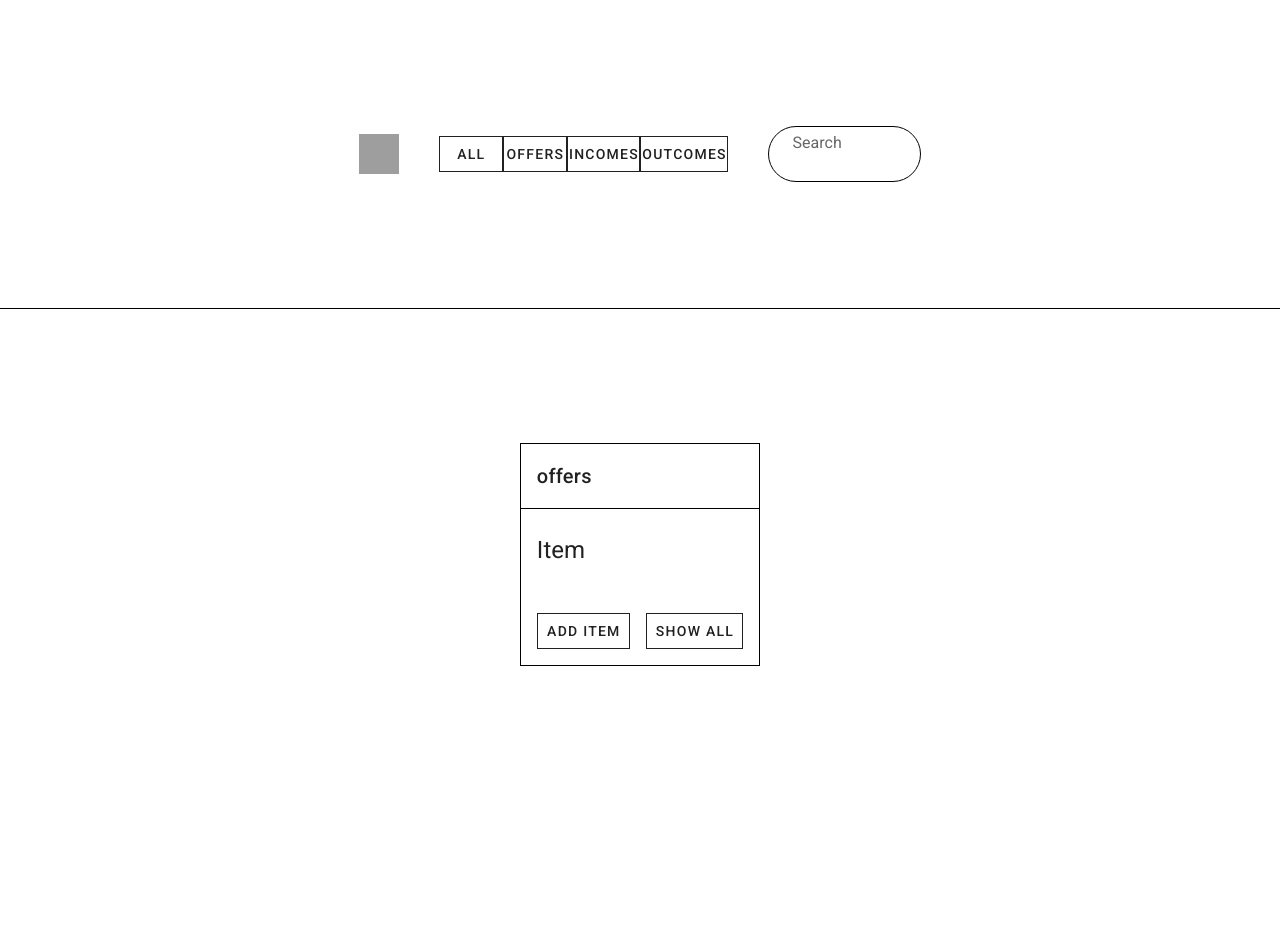
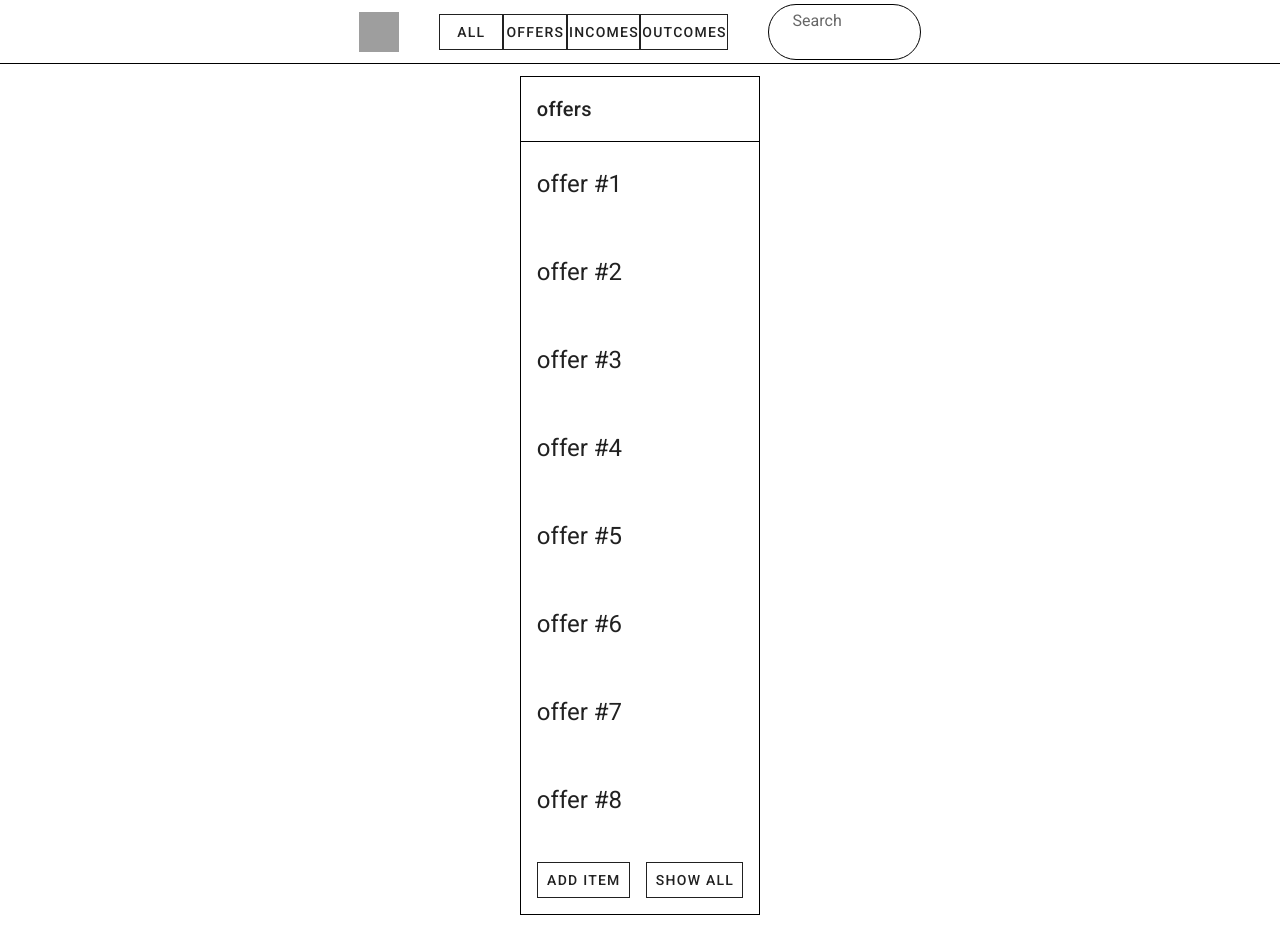
Before and after one commit to bax-uva/code-task, a Vue app: page / in a window 1280 px wide. Both pictures are taken after a click on the button "OFFERS". Before the commit the page ends 800 px from the top, so only its background shows below. Built offline with nearby package versions, Linux system fonts and the light colour scheme; grey boxes are pictures that could not be loaded.

Commit message:
component name corrected, ListItem rendering data from json

```diff
--- a/src/App.vue
+++ b/src/App.vue
@@ -1,22 +1,14 @@
 <template>
   <v-app>
-    <Header :items="items" @category-filter="updateCategory" />
+    <Header :categories="categories" @category-filter="updateCategory" />
     <v-content class="d-flex align-center">
       <v-container class="d-flex justify-space-around align-center">
-        <Transactions v-show="chosenFilter == 'offers'" :category="'offers'" />
         <Transactions
-          v-show="chosenFilter == 'incomes'"
-          :category="'incomes'"
-        />
-        <Transactions
-          v-show="chosenFilter == 'outcomes'"
-          :category="'outcomes'"
-        />
-        <Transactions
-          v-show="chosenFilter == 'all'"
+          v-show="chosenFilter == category"
           v-bind:key="category"
           v-for="category in categories"
           :category="category"
+          :items="items"
         />
       </v-container>
     </v-content>
@@ -38,13 +30,21 @@ export default {
     return {
       items,
       chosenFilter: " ",
-      categories: ["offers", "incomes", "outcomes"]
+      categories: []
     };
   },
   methods: {
+    extractCategories() {
+      this.categories = items
+        .map(a => a.category)
+        .filter((a, b, c) => c.indexOf(a) == b);
+    },
     updateCategory(currCategory) {
       this.chosenFilter = currCategory;
     }
+  },
+  created() {
+    this.extractCategories();
   }
 };
 </script>
--- a/src/components/Header.vue
+++ b/src/components/Header.vue
@@ -13,7 +13,7 @@
     <v-container class="filter-menu d-flex justify-center pa-0">
       <FilterButton :title="'all'" />
       <FilterButton
-        v-for="category in extractedCategories"
+        v-for="category in categories"
         v-bind:key="category"
         :title="category"
         @category-clicked="updateCategory(category)"
@@ -32,14 +32,7 @@ export default {
     FilterButton,
     Search
   },
-  props: ["items"],
-  computed: {
-    extractedCategories() {
-      return this.items
-        .map(a => a.category)
-        .filter((a, b, c) => c.indexOf(a) == b);
-    }
-  },
+  props: ["categories"],
   methods: {
     updateCategory(category) {
       this.$emit("category-filter", category);
--- a/src/components/ItemList.vue
+++ /dev/null
@@ -1,13 +0,0 @@
-<template>
-  <v-list-item three-line>
-    <v-list-item-content>
-      <v-list-item-title class="headline mb-1">Item</v-list-item-title>
-    </v-list-item-content>
-  </v-list-item>
-</template>
-
-<script>
-export default {
-  name: "ItemList"
-};
-</script>
--- /dev/null
+++ b/src/components/ListItem.vue
@@ -0,0 +1,22 @@
+<template>
+  <v-list-item three-line>
+    <v-list-item-content>
+      <v-list-item-title class="headline mb-1"
+        >{{ catSingular }} #{{ index + 1 }}</v-list-item-title
+      >
+    </v-list-item-content>
+  </v-list-item>
+</template>
+
+<script>
+export default {
+  name: "ListItem",
+  props: ["item", "index", "cat"],
+  computed: {
+    catSingular() {
+      let cat = this.cat;
+      return cat.substr(0, cat.length - 1);
+    }
+  }
+};
+</script>
--- a/src/components/Transactions.vue
+++ b/src/components/Transactions.vue
@@ -3,7 +3,13 @@
     <v-card-title style="border-bottom:1px solid black;">{{
       category
     }}</v-card-title>
-    <ItemList />
+    <ListItem
+      v-for="(item, index) in filteredItems"
+      :item="item.id"
+      :index="index"
+      :cat="item.category"
+      v-bind:key="item.id"
+    />
     <v-card-actions>
       <AddButton />
       <ShowAllButton />
@@ -12,17 +18,22 @@
 </template>
 
 <script>
-import ItemList from "./ItemList";
+import ListItem from "./ListItem";
 import AddButton from "./AddButton";
 import ShowAllButton from "./ShowAllButton";
 
 export default {
   name: "Transactions",
   components: {
-    ItemList,
+    ListItem,
     AddButton,
     ShowAllButton
   },
-  props: ["category"]
+  props: ["category", "items"],
+  computed: {
+    filteredItems() {
+      return this.items.filter(a => a.category == this.category);
+    }
+  }
 };
 </script>
```
